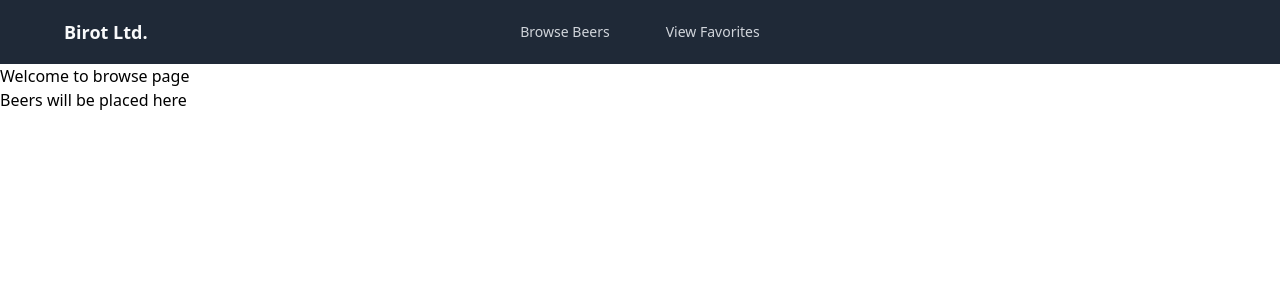
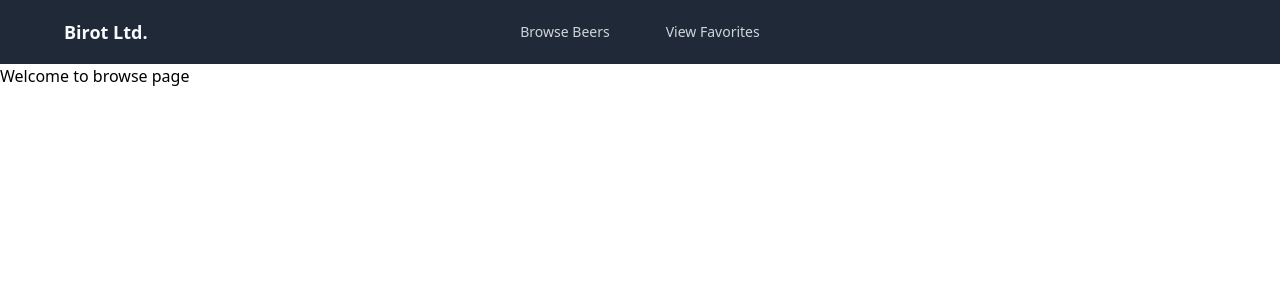
Before and after one commit to ikapo/BreweryLandingPage, a React (Vite) app: page /browse in a window 1280 px wide. Shown: the top 300 px of the page. Built offline with nearby package versions, Linux system fonts and the light colour scheme.

Commit message:
Added BeerGrid to Browse page

```diff
--- a/src/pages/Browse.tsx
+++ b/src/pages/Browse.tsx
@@ -1,8 +1,10 @@
+import { BeerGrid } from "@/features/beers";
+
 export function BrowsePage() {
   return (
     <>
       <h1>Welcome to browse page</h1>
-      <p>Beers will be placed here</p>
+      <BeerGrid beers={[]} />
     </>
   );
 }
```
